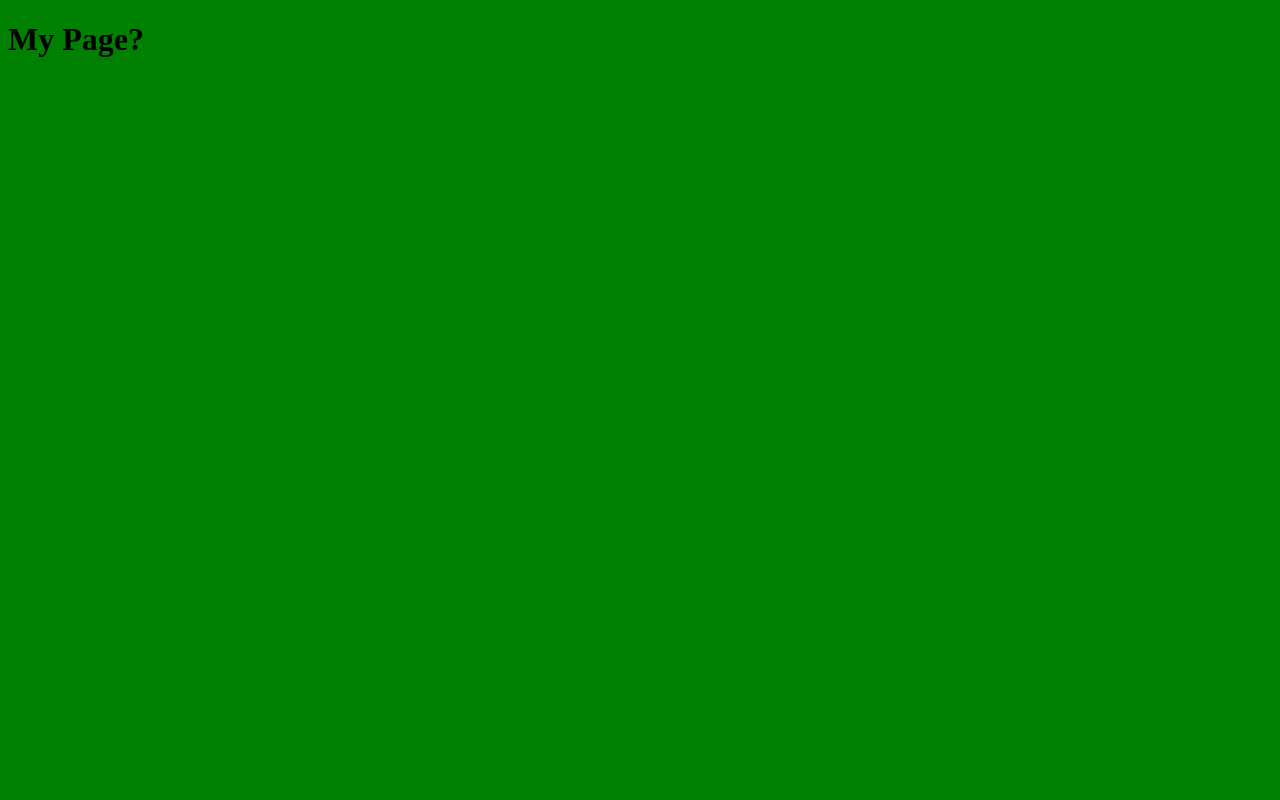
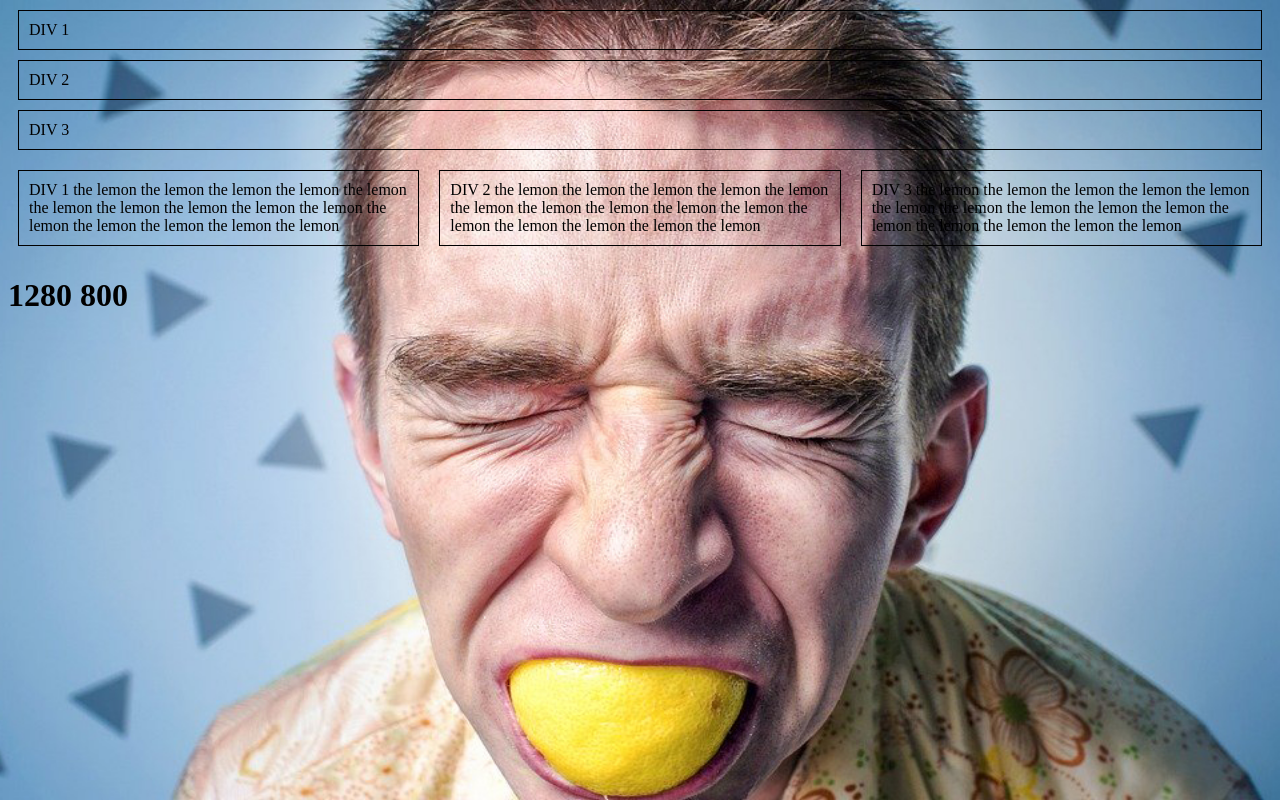
Before and after one commit to MilesJanow/PersonalWebApp, a plain HTML site: page index.html in a window 1280 px wide. Drawn offline with Linux system fonts and the light colour scheme.

Commit message:
div flex

```diff
--- a/index.html
+++ b/index.html
@@ -5,6 +5,25 @@
         <title>My Website</title>
     </head>
     <body>
-        <h1>My Page?</h1>
+        <div class = "flex-container1">
+            <div class = "flex-item">DIV 1</div>
+            <div class = "flex-item">DIV 2</div>
+            <div class = "flex-item">DIV 3</div>
+        </div>
+        <div class = "flex-container2">
+            <div class = "flex-item">DIV 1 the lemon the lemon the lemon the lemon the lemon the lemon the lemon the lemon the lemon the lemon the lemon the lemon the lemon the lemon the lemon</div>
+            <div class = "flex-item">DIV 2 the lemon the lemon the lemon the lemon the lemon the lemon the lemon the lemon the lemon the lemon the lemon the lemon the lemon the lemon the lemon</div>
+            <div class = "flex-item">DIV 3 the lemon the lemon the lemon the lemon the lemon the lemon the lemon the lemon the lemon the lemon the lemon the lemon the lemon the lemon the lemon</div>
+        </div>
+        <h1 id = hi>My Page?</h1>
+        <script>
+            setInterval(move, 10);
+            function move()
+            {
+            document.body.style.backgroundSize = window.innerWidth + "px " + window.innerHeight + "px";
+            var text1 = document.getElementById("hi");
+            text1.innerHTML = window.innerWidth + " " + window.innerHeight;
+            }
+        </script>
     </body>
 </html>
--- a/style.css
+++ b/style.css
@@ -1,4 +1,20 @@
 body
 {
-    background-color:green;
+    background-image: url(images/sour-face.jpg);
+    background-repeat: no-repeat;
 }
+.flex-container1
+{
+    display: block;
+}
+.flex-container2
+{
+    display: flex;
+    flex-direction: row;
+}
+.flex-item
+{
+    margin: 10px;
+    padding: 10px;
+    border: 1px solid black;
+}
```
Also changed, not shown: images/sour-face.jpg (added), 1 other file.
